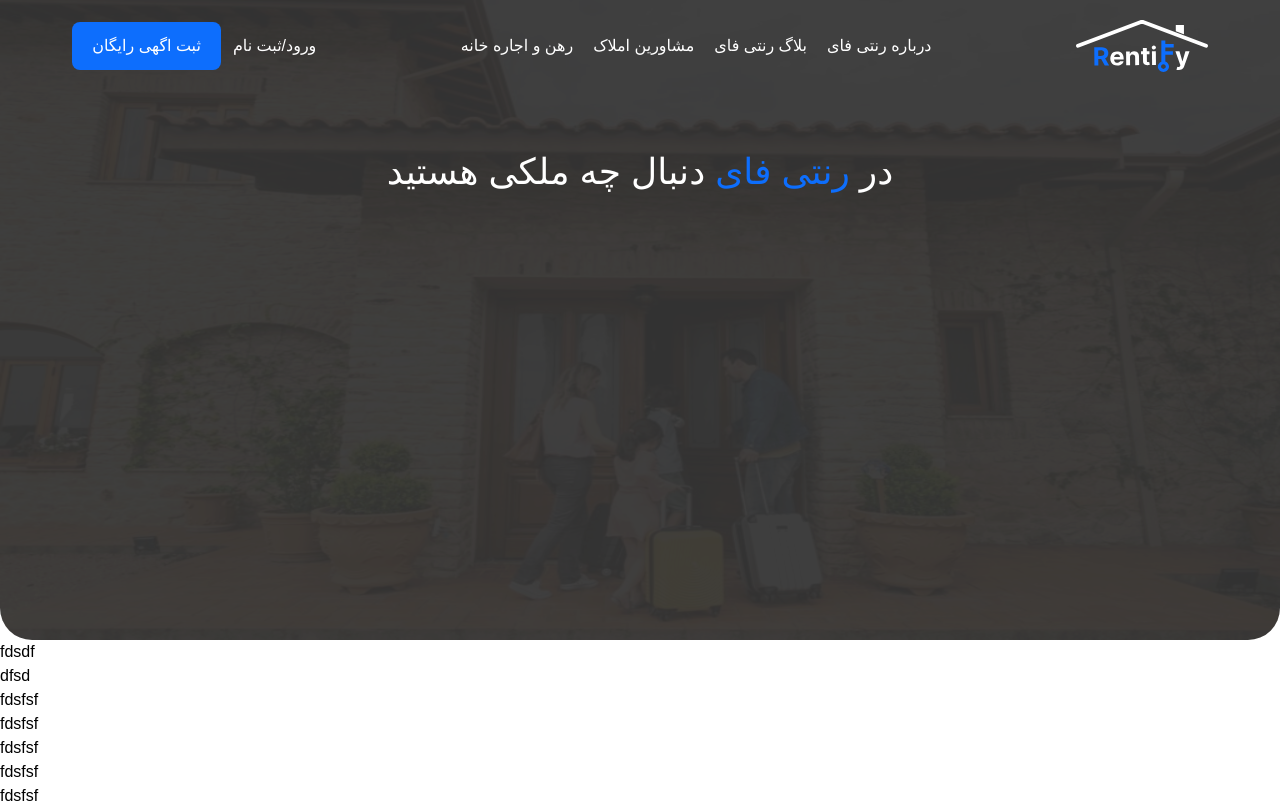
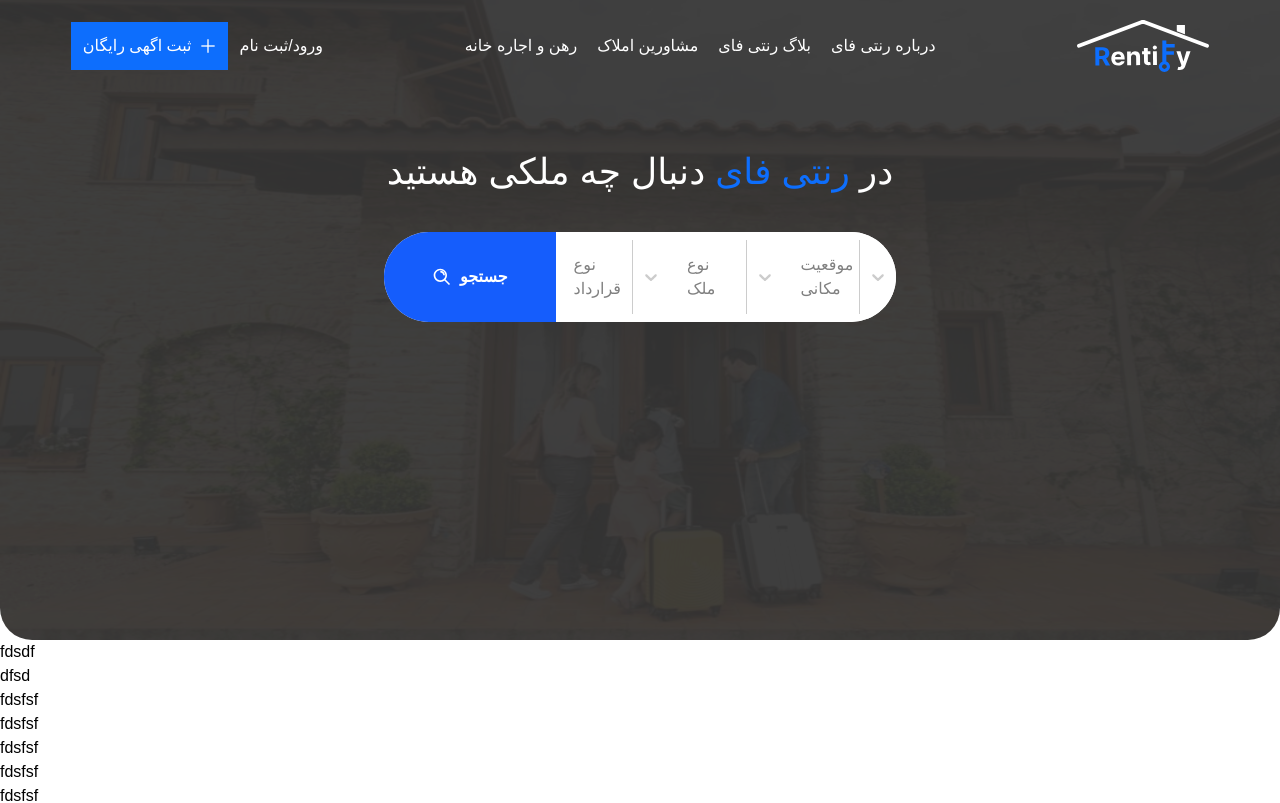
Before and after one commit to Parsa-Barouz/Rentify-Rent-Home-Community, a React (Vite) app: page / in a window 1280 px wide. Shown: the top 803 px of the page. Built offline with nearby package versions, Linux system fonts and the light colour scheme; a small style sheet from the web is missing.

Commit message:
Header update

```diff
--- a/package.json
+++ b/package.json
@@ -13,6 +13,7 @@
     "@tailwindcss/vite": "^4.3.1",
     "react": "^19.2.7",
     "react-dom": "^19.2.7",
+    "react-select": "^5.10.2",
     "tailwindcss": "^4.3.1",
     "vazirmatn": "^33.0.3"
   },
--- /dev/null
+++ b/src/Data.jsx
@@ -0,0 +1,39 @@
+export const cities = [
+  { value: "tehran", label: "تهران" },
+  { value: "mashhad", label: "مشهد" },
+  { value: "isfahan", label: "اصفهان" },
+  { value: "shiraz", label: "شیراز" },
+  { value: "tabriz", label: "تبریز" },
+  { value: "karaj", label: "کرج" },
+  { value: "rasht", label: "رشت" },
+  { value: "kish", label: "کیش" },
+  { value: "qeshm", label: "قشم" },
+  { value: "yazd", label: "یزد" },
+  { value: "ahvaz", label: "اهواز" },
+  { value: "kerman", label: "کرمان" },
+  { value: "hamadan", label: "همدان" },
+  { value: "urmia", label: "ارومیه" },
+  { value: "sari", label: "ساری" },
+];
+
+
+export const Contract_type = [
+  { value: "rahn", label: "رهن" },,
+  { value: "ajareh", label: "اجاره" },
+  { value: "kharid", label: "خرید" },
+];
+
+export const propertyTypes = [
+  { value: "villa", label: "ویلا" },
+  { value: "apartment", label: "آپارتمان" },
+  { value: "cottage", label: "کلبه" },
+  { value: "suite", label: "سوئیت" },
+  { value: "traditional", label: "اقامتگاه بوم‌گردی" },
+  { value: "hostel", label: "هاستل" },
+  { value: "hotel", label: "هتل" },
+  { value: "motel", label: "متل" },
+  { value: "garden", label: "باغ ویلا" },
+  { value: "duplex", label: "دوبلکس" },
+  { value: "penthouse", label: "پنت‌هاوس" },
+  { value: "house", label: "خانه" },
+]
--- a/src/Header.jsx
+++ b/src/Header.jsx
@@ -1,6 +1,7 @@
 import React from 'react'
-import img1Family from  './assets/images/wmremove-transformed.jpeg'
+import img1Family from './assets/images/wmremove-transformed.jpeg'
 import Navbar from './Navbar'
+import Selector from './Selector'
 export default function Header() {
   return (
 
@@ -12,11 +13,11 @@ export default function Header() {
 
         <div className='bakimg ' >
 
-<img className='w-full h-[80vh] object-fill rounded-b-4xl '   style={{ filter: "brightness(0.07)", opacity:0.8 }}  src={img1Family} alt="" />
+          <img className='w-full h-[80vh] object-fill rounded-b-4xl ' style={{ filter: "brightness(0.07)", opacity: 0.8 }} src={img1Family} alt="" />
 
           <div className='absolute top-0 left-0 w-full z-10'>
 
-<Navbar/>
+            <Navbar />
 
             <div className="title">
 
@@ -29,8 +30,11 @@ export default function Header() {
             </div>
 
 
+
+
+
+            <Selector />
           </div>
-
 
 
 
--- a/src/Navbar.jsx
+++ b/src/Navbar.jsx
@@ -10,13 +10,22 @@ function Navbar() {
                 <div className="btn flex items-center gap-3">
 
 
-                    <div className="Advertisement-registration">
+                    <div className="Advertisement-registration bg-[#0D6EFD] px-3 py-3 flex items-center gap-2 cursor-pointer">
 
-                        <button className='cursor-pointer bg-[#0D6EFD] px-5 py-3 rounded-lg'>ثبت اگهی رایگان</button>
+                        <button className='cursor-pointer  rounded-lg'>ثبت اگهی رایگان</button>
+                        <div className="IconPlus">
 
+                            <svg width="16" height="16" viewBox="0 0 16 16" fill="none" xmlns="http://www.w3.org/2000/svg">
+                                <path fill-rule="evenodd" clip-rule="evenodd" d="M7.33325 14.6666V1.33331H8.66659V14.6666H7.33325Z" fill="white" />
+                                <path fill-rule="evenodd" clip-rule="evenodd" d="M14.6666 8.66665H1.33325V7.33331H14.6666V8.66665Z" fill="white" />
+                            </svg>
+
+
+                        </div>
 
                     </div>
                     <div className="singup">
+
                         <button className='cursor-pointer'>ورود/ثبت نام</button>
                     </div>
                 </div>
--- /dev/null
+++ b/src/Selector.jsx
@@ -0,0 +1,110 @@
+import React from "react";
+import Select from "react-select";
+import { cities } from "./Data";
+import { Contract_type } from "./Data";
+import { propertyTypes } from "./Data";
+
+const selectStyles = {
+  container: (base) => ({
+    ...base,
+    width: "100%",
+  }),
+
+  control: (base) => ({
+    ...base,
+    minHeight: 90,
+    height: 90,
+    border: "none",
+    borderRadius: 0,
+    boxShadow: "none",
+  }),
+
+  valueContainer: (base) => ({
+    ...base,
+    height: 90,
+    padding: "0 16px",
+  }),
+
+  indicatorsContainer: (base) => ({
+    ...base,
+    height: 90,
+  }),
+
+  menuPortal: (base) => ({
+    ...base,
+    zIndex: 9999,
+  }),
+};
+
+export default function Selector() {
+  return (
+
+
+    <div className="w-[40%] h-[90px] mx-auto mt-10 bg-white rounded-full flex overflow-hidden">
+      <button className="px-12 bg-blue-600 text-white font-bold hover:bg-blue-700 transition cursor-pointer flex items-center gap-2">
+
+        <svg
+          width="20"
+          height="20"
+          viewBox="0 0 24 24"
+          fill="none"
+          xmlns="http://www.w3.org/2000/svg"
+        >
+          <path
+            fillRule="evenodd"
+            clipRule="evenodd"
+            d="M10 4C6.68629 4 4 6.68629 4 10C4 13.3137 6.68629 16 10 16C13.3137 16 16 13.3137 16 10C16 6.68629 13.3137 4 10 4ZM2 10C2 5.58172 5.58172 2 10 2C14.4183 2 18 5.58172 18 10C18 14.4183 14.4183 18 10 18C5.58172 18 2 14.4183 2 10Z"
+            fill="white"
+          />
+          <path
+            fillRule="evenodd"
+            clipRule="evenodd"
+            d="M13.5 10C13.5 8.067 11.933 6.5 10 6.5V4.5C13.0376 4.5 15.5 6.96243 15.5 10H13.5Z"
+            fill="white"
+          />
+          <path
+            fillRule="evenodd"
+            clipRule="evenodd"
+            d="M15.7072 14.293L21.7072 20.293L20.293 21.7072L14.293 15.7072L15.7072 14.293Z"
+            fill="white"
+          />
+        </svg>
+
+        <span>جستجو</span>
+      </button>
+
+
+
+      <div className="flex-1">
+        <Select
+          styles={selectStyles}
+          options={Contract_type}
+          placeholder="نوع قرارداد"
+          menuPortalTarget={document.body}
+          menuPosition="fixed"
+        />
+      </div>
+
+
+      <div className="flex-1">
+        <Select
+          styles={selectStyles}
+          options={propertyTypes}
+          placeholder="نوع ملک"
+          menuPortalTarget={document.body}
+          menuPosition="fixed"
+        />
+      </div>
+      <div className="flex-1">
+        <Select
+          styles={selectStyles}
+          options={cities}
+          placeholder="موقعیت مکانی"
+          menuPortalTarget={document.body}
+          menuPosition="fixed"
+        />
+      </div>
+
+    </div>
+  );
+}
```
Also changed, not shown: 1 other file (tests, documents, lock files or other folders). Lines whose indentation alone changed are shown as unchanged.
